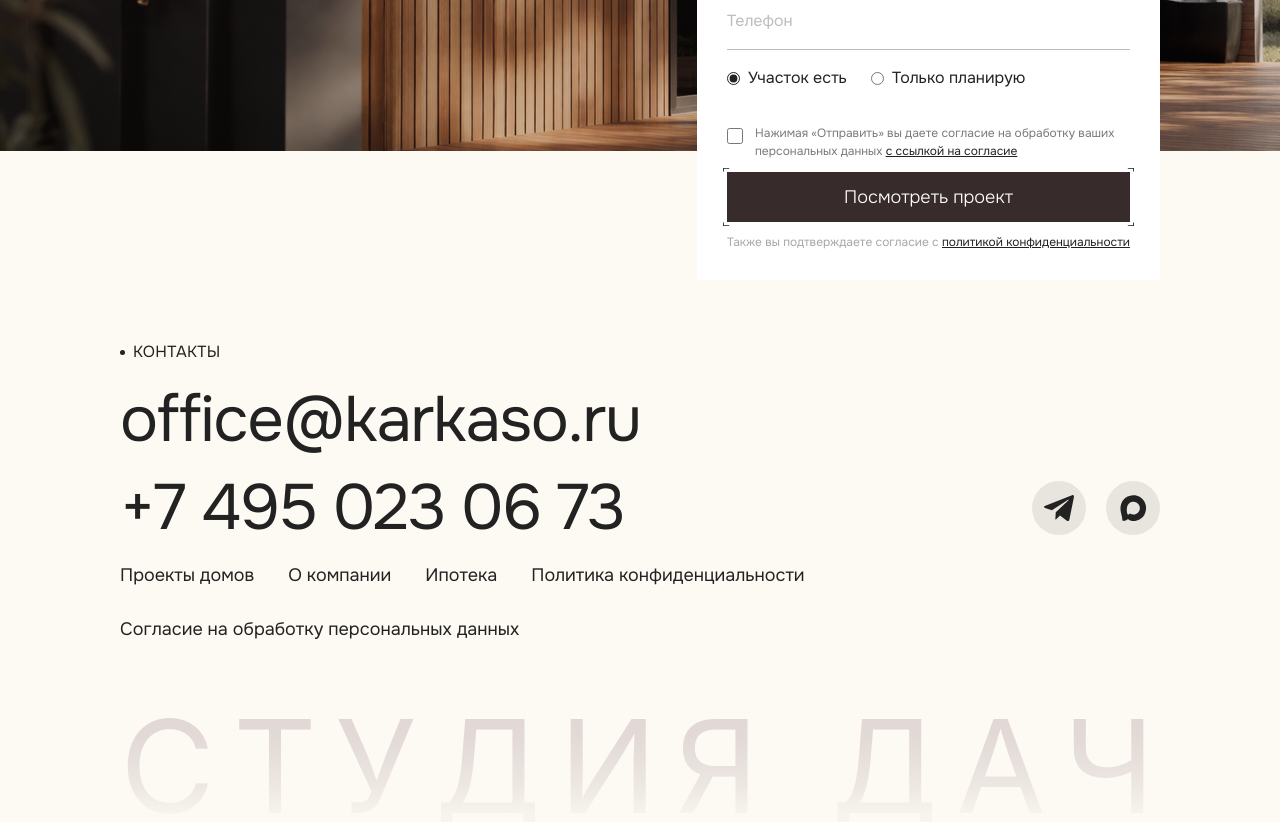
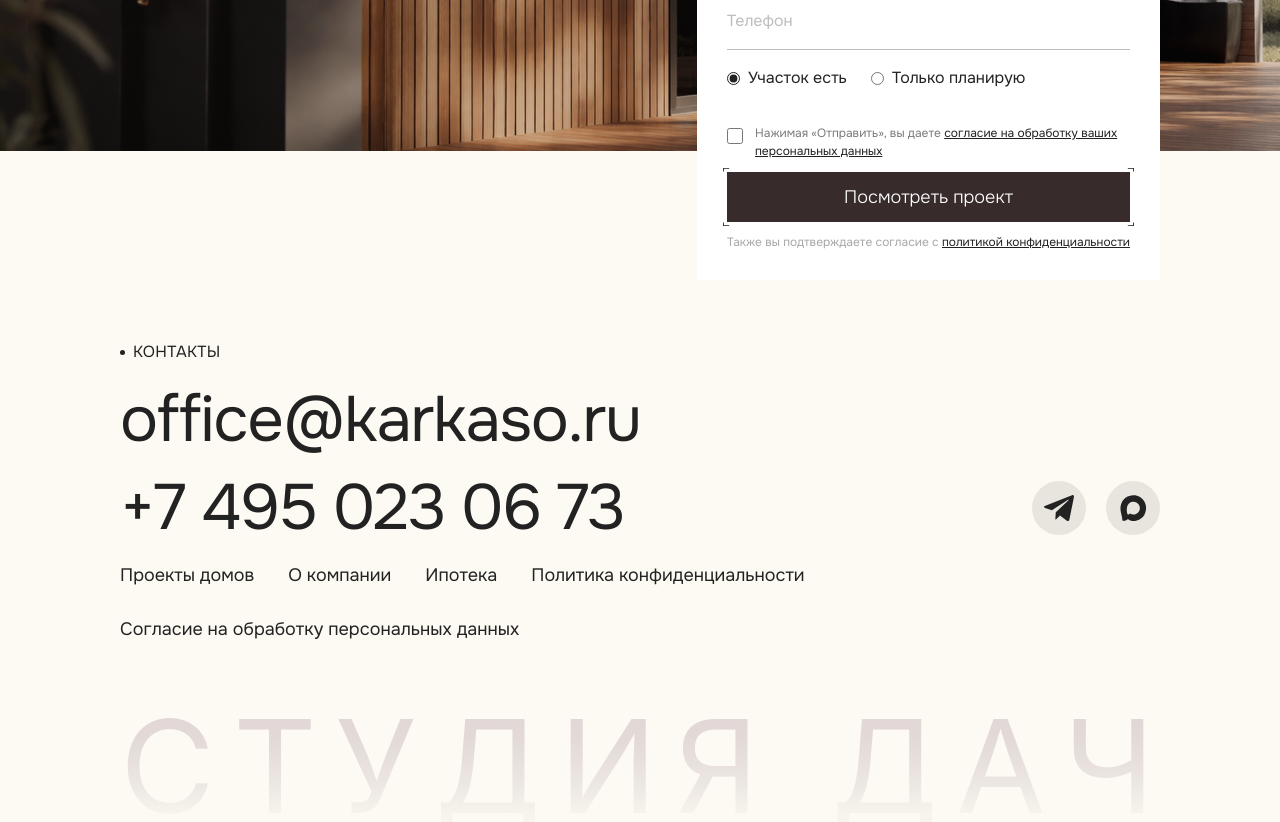
Before and after one commit to Kapustin-Team/sdach.ru, a Next.js app: page / in a window 1280 px wide. Shown: the part 5320-6142 px from the top of the page. Built offline with nearby package versions, Linux system fonts and the light colour scheme; no server answers.

Commit message:
Refine consent checkbox copy

```diff
--- a/src/components/blocks/Consultation.tsx
+++ b/src/components/blocks/Consultation.tsx
@@ -200,9 +200,9 @@ export default function Consultation({
               className="mt-1 h-4 w-4 shrink-0 accent-dark"
             />
             <span className="text-xs leading-[1.5] text-dark/60">
-              Нажимая «Отправить» вы даете согласие на обработку ваших персональных данных{' '}
+              Нажимая «Отправить», вы даете{' '}
               <a href="/personal-data" className="text-dark underline">
-                с ссылкой на согласие
+                согласие на обработку ваших персональных данных
               </a>
             </span>
           </label>
```
